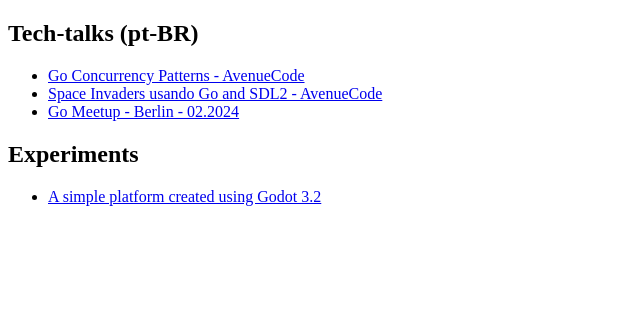
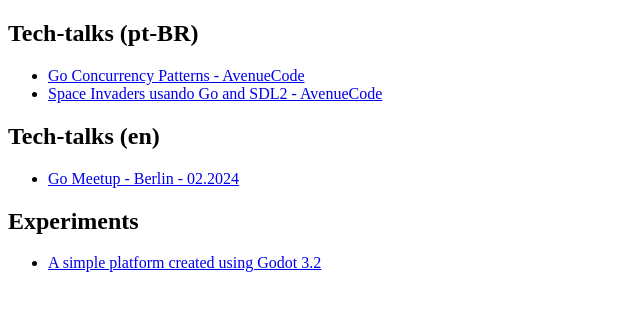
Before and after one commit to andrebq/andrebq.github.io, a plain HTML site: page index.html in a window 1280 px wide. Shown: the whole page, without its empty margins (0-640 px from the left). Drawn offline with Linux system fonts and the light colour scheme.

Commit message:
chore: update site

```diff
--- a/index.html
+++ b/index.html
@@ -11,6 +11,11 @@
             <ul>
                 <li><a href="./go-concurrency-talk/index.html">Go Concurrency Patterns - AvenueCode</a></li>
                 <li><a href="./go-space-invaders/index.html">Space Invaders usando Go and SDL2 - AvenueCode</a></li>
+            </ul>
+        </article>
+        <article>
+            <h1>Tech-talks (en)</h1>
+            <ul>
                 <li><a href="./go-meetup-berlin-02-2024/index.html">Go Meetup - Berlin - 02.2024</a></li>
             </ul>
         </article>
```
